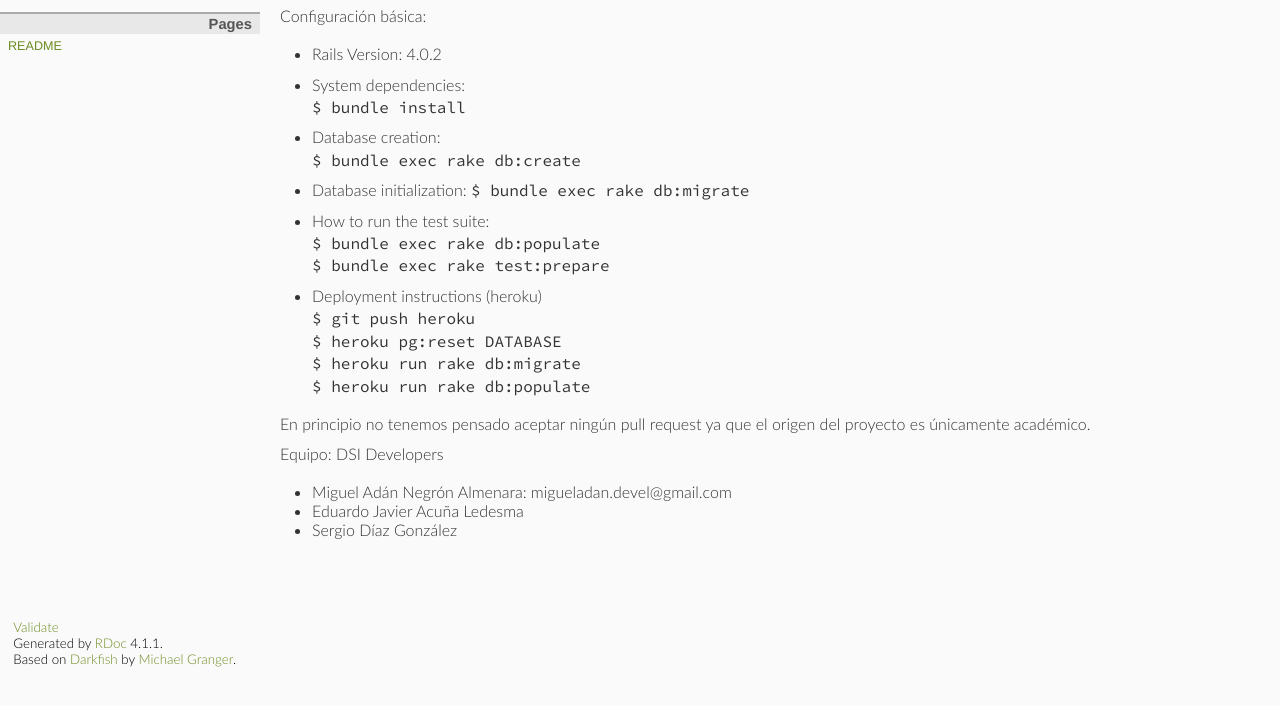
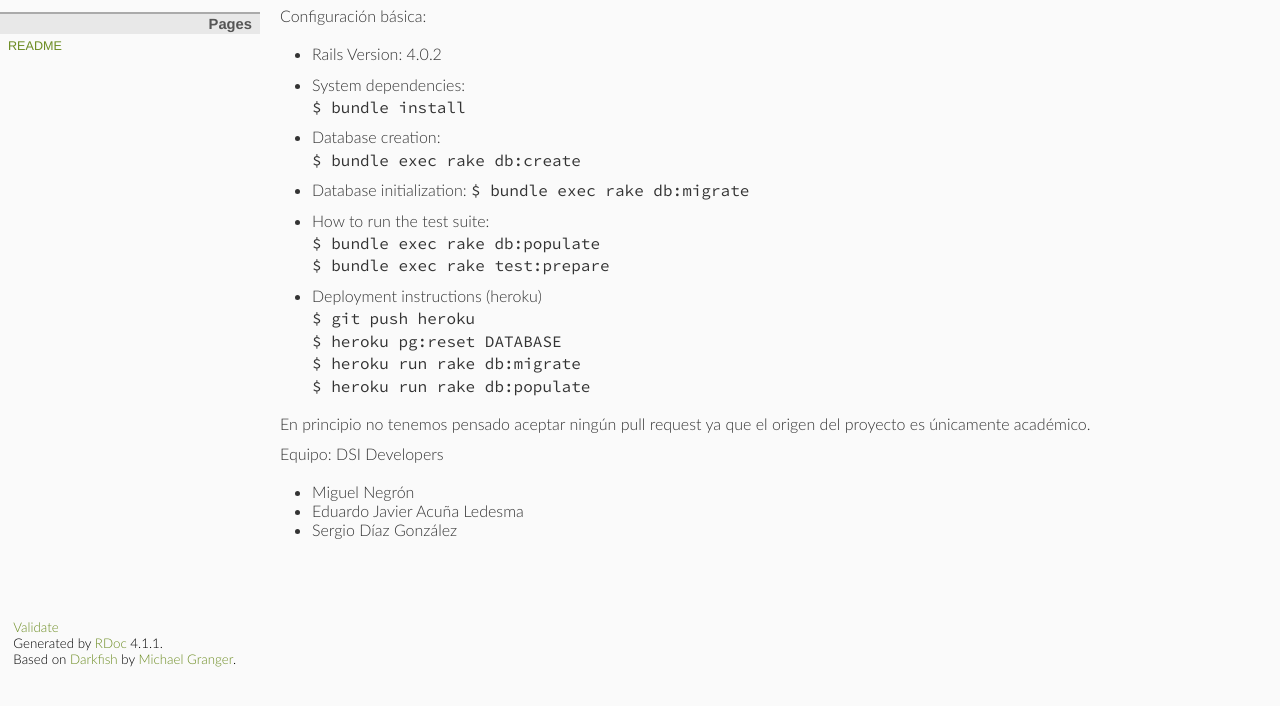
Before and after one commit to Sportwit/Sportwit.github.io, a plain HTML site: page README_rdoc.html in a window 1280 px wide. Shown: the part 88-794 px from the top of the page. Drawn offline with Linux system fonts and the light colour scheme.

Commit message:
Update README_rdoc.html

```diff
--- a/README_rdoc.html
+++ b/README_rdoc.html
@@ -106,7 +106,7 @@
 
 <p>Equipo: DSI Developers</p>
 <ul>
-<li>Miguel Adán Negrón Almenara: migueladan.devel@gmail.com</li>
+<li>Miguel Negrón</li>
 <li>Eduardo Javier Acuña Ledesma</li>
 <li>Sergio Díaz González</li>
 </ul>
```
